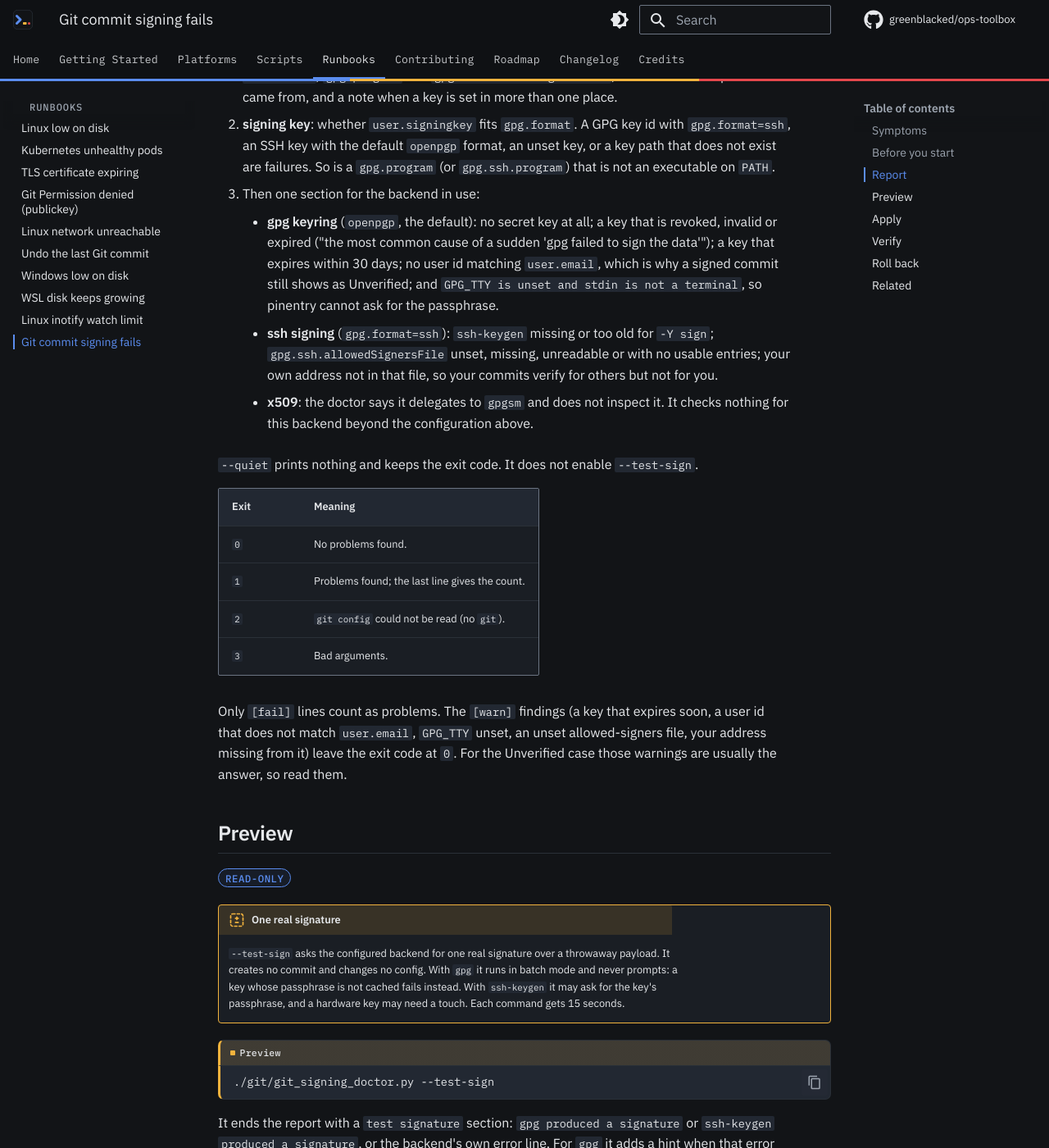
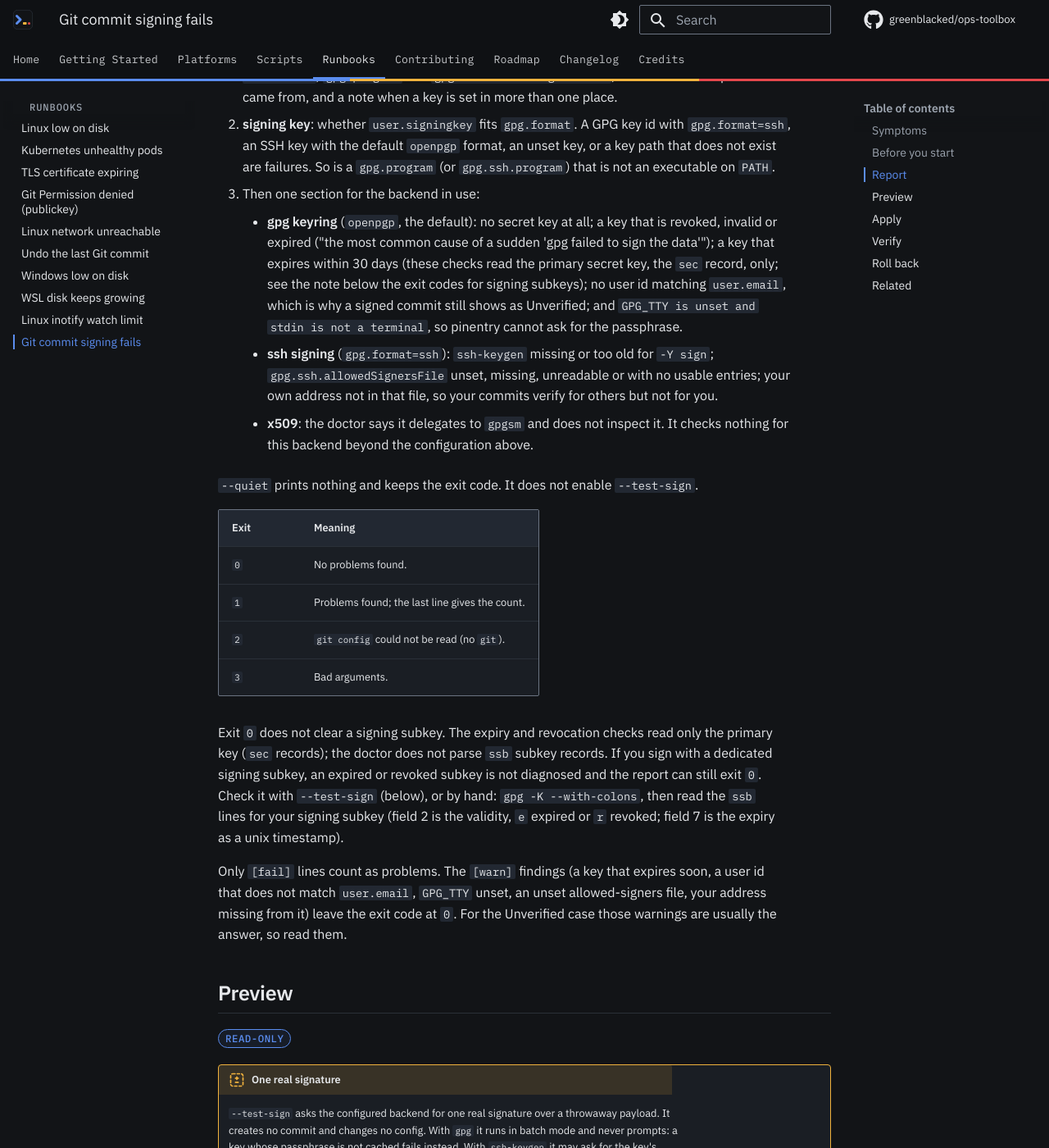
Before and after one commit to greenblacked/ops-toolbox, an MkDocs documentation site: the page built from docs/runbooks/git-commit-signing-fails.md, in a window 1280 px wide and 1400 px high, scrolled down 1322 px. Shown: the whole window at 82% size. Built offline with MkDocs 1.6.1 and Material for MkDocs 9.7.7, drawn with Linux system fonts in a browser that asks for light colours; comment, search, counter and statistics services are not loaded.

Commit message:
docs(runbooks): note signing subkeys are not checked
git_signing_doctor.py parses only sec records, so an expired or
revoked dedicated signing subkey is not diagnosed and the report can
exit 0. Say the expiry check covers the primary key and point to
--test-sign or gpg -K --with-colons for the ssb lines.

```diff
--- a/docs/runbooks/git-commit-signing-fails.md
+++ b/docs/runbooks/git-commit-signing-fails.md
@@ -58,7 +58,9 @@ It prints these sections:
 3. Then one section for the backend in use:
     - **gpg keyring** (`openpgp`, the default): no secret key at all; a key
       that is revoked, invalid or expired ("the most common cause of a sudden
-      'gpg failed to sign the data'"); a key that expires within 30 days; no
+      'gpg failed to sign the data'"); a key that expires within 30 days (these
+      checks read the primary secret key, the `sec` record, only; see the note
+      below the exit codes for signing subkeys); no
       user id matching `user.email`, which is why a signed commit still shows
       as Unverified; and `GPG_TTY is unset and stdin is not a terminal`, so
       pinentry cannot ask for the passphrase.
@@ -78,6 +80,14 @@ It prints these sections:
 | `1` | Problems found; the last line gives the count. |
 | `2` | `git config` could not be read (no `git`). |
 | `3` | Bad arguments. |
+
+Exit `0` does not clear a signing subkey. The expiry and revocation checks
+read only the primary key (`sec` records); the doctor does not parse `ssb`
+subkey records. If you sign with a dedicated signing subkey, an expired or
+revoked subkey is not diagnosed and the report can still exit `0`. Check it
+with `--test-sign` (below), or by hand: `gpg -K --with-colons`, then read the
+`ssb` lines for your signing subkey (field 2 is the validity, `e` expired or
+`r` revoked; field 7 is the expiry as a unix timestamp).
 
 Only `[fail]` lines count as problems. The `[warn]` findings (a key that
 expires soon, a user id that does not match `user.email`, `GPG_TTY` unset,
```
